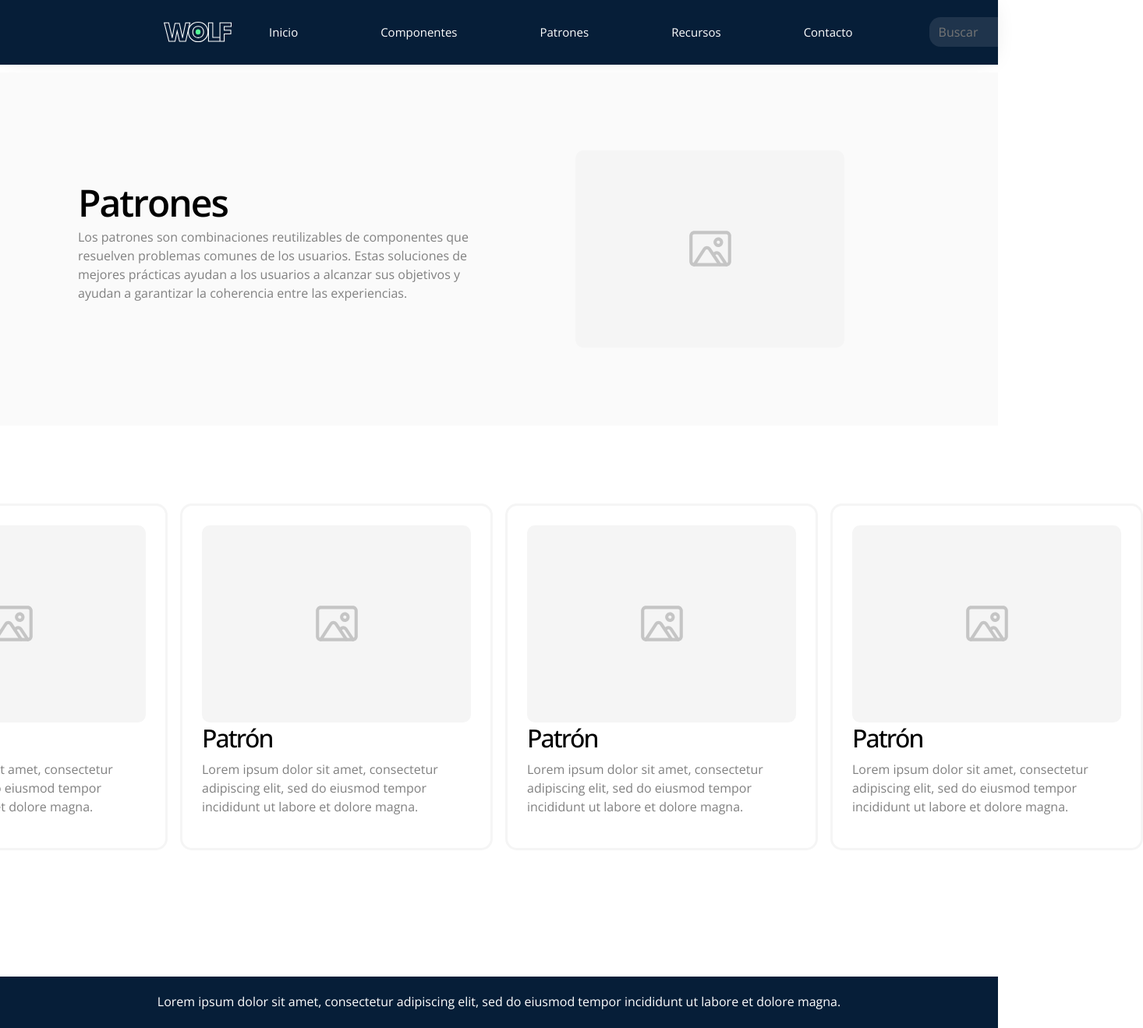
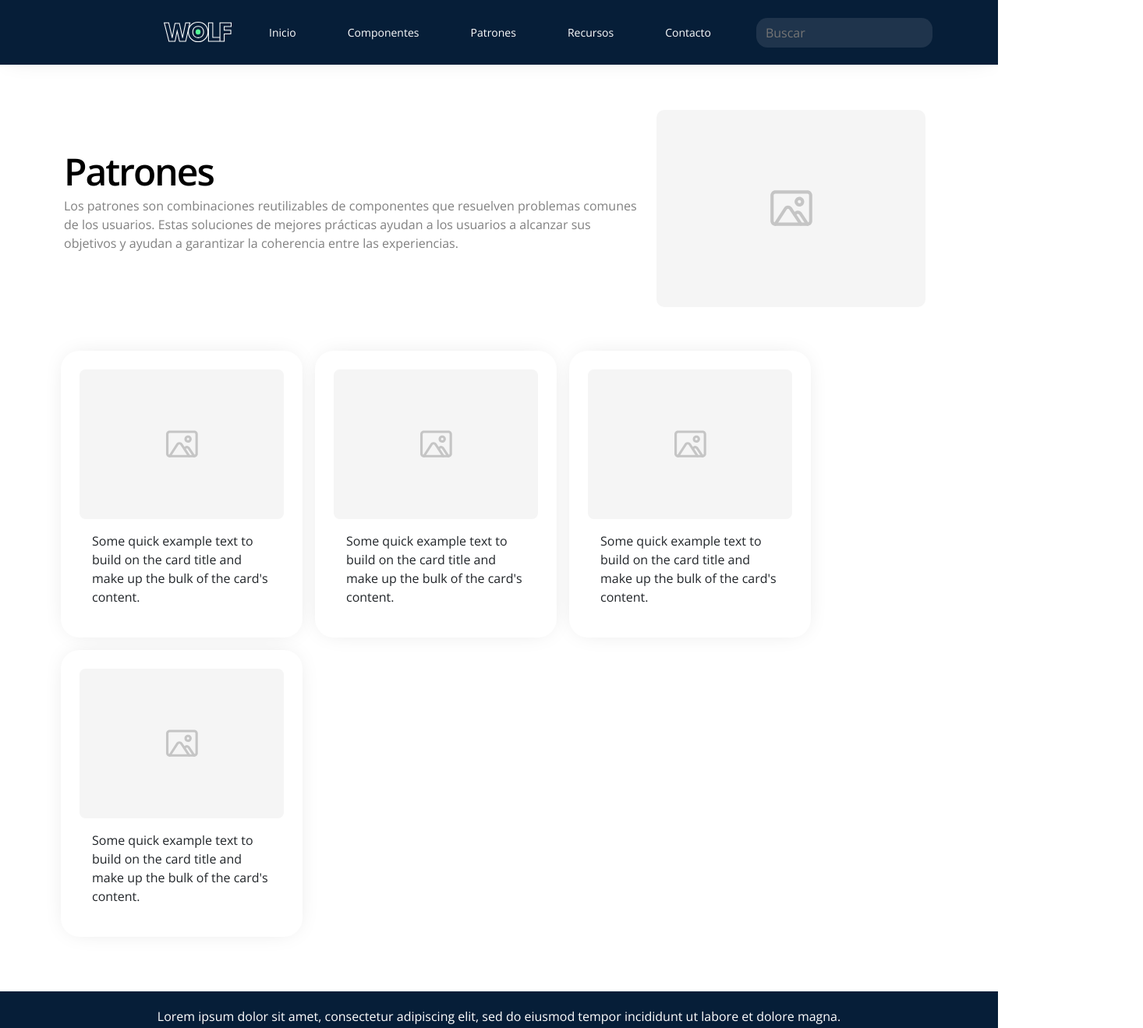
Before and after one commit to AnnyLeanez/Proyecto-W, a plain HTML site: page pages/patrones.html in a window 1280 px wide. Shown: the top 1319 px of the page at 78% size, 1466 px wide, since content can reach past the window. Drawn offline with nearby package versions, Linux system fonts and the light colour scheme.

Commit message:
mejoras css header y cards

```diff
--- a/css/main.css
+++ b/css/main.css
@@ -12,15 +12,15 @@ header{
     box-shadow: 0px 0px 30px -10px rgba(0, 0, 0, 0.15);
     padding: 10px;
     padding-left: 200px;
-    padding-right: 200px;
+    padding-right: 300px;
     margin-bottom:10px;
     background-color: #061E38;
 }
 
 .button-header {
-	padding-right: 90px;
+	padding-right: 50px;
 	position:relative;
-	font-size: 15px;
+	font-size: 14px;
     text-decoration: none;
 	color: white;
 }
@@ -108,12 +108,22 @@ h3 {
 
 .cards {
     text-align: left;
-    background-color: #fafafa;
-    border-radius: 20px;
-    width: 400px;
-    padding: 50px;
-    margin: 10px;
-    display:inline-block;
+    background-color: #ffffff;
+    border-radius: 24px;
+    width: 310px;
+    padding: 24px;
+    margin: 8px;
+    box-shadow: 0px 0px 30px -10px rgba(0, 0, 0, 0.15);
+}
+
+.cards__home {
+    text-align: left;
+    background-color: #ffffff;
+    border-radius: 24px;
+    width: 420px;
+    padding: 32px;
+    margin: 8px;
+    box-shadow: 0px 0px 30px -10px rgba(0, 0, 0, 0.15);
 }
 
 
@@ -174,6 +184,10 @@ footer{
     border: none;
     border-radius: 20px;
     height: 48px;
+}
+
+.card-section {
+    width: 100%;
 }
 
 @media only screen and (min-width: 1024px) {
--- a/pages/patrones.html
+++ b/pages/patrones.html
@@ -36,33 +36,44 @@
             </ul>
         </nav>
     </header>
-    <section class="hero__pages">
-        <div>
-            <h2>Patrones</h2>
-            <p class="texto-gris">Los patrones son combinaciones reutilizables de componentes que resuelven problemas comunes de los usuarios. Estas soluciones de mejores prácticas ayudan a los usuarios a alcanzar sus objetivos y ayudan a garantizar la coherencia entre las experiencias. </p>
+    <div class="container col-xxl-8 py-5">
+        <div class="row align-items-center">
+            <div class="col-lg-8">
+                <h2>Patrones</h2>
+                <p class="texto-gris">Los patrones son combinaciones reutilizables de componentes que resuelven problemas comunes de los usuarios. Estas soluciones de mejores prácticas ayudan a los usuarios a alcanzar sus objetivos y ayudan a garantizar la coherencia entre las experiencias.</p>
+            </div>
+            <div class="col-10 col-sm-8 col-lg-4">
+                <img src="../images/placeholder.svg">
+            </div>
         </div>
-        <img src="../images/placeholder.svg">
-    </section>
-    <section class="box">
-        <div class="box__card">
-            <img src="../images/placeholder.svg">
-            <h3>Patrón</h3>
-            <p class="texto-gris">Lorem ipsum dolor sit amet, consectetur adipiscing elit, sed do eiusmod tempor incididunt ut labore et dolore magna.</p>
-        </div>
-        <div class="box__card">
-            <img src="../images/placeholder.svg">
-            <h3>Patrón</h3>
-            <p class="texto-gris">Lorem ipsum dolor sit amet, consectetur adipiscing elit, sed do eiusmod tempor incididunt ut labore et dolore magna.</p>
-        </div>
-        <div class="box__card">
-            <img src="../images/placeholder.svg">
-            <h3>Patrón</h3>
-            <p class="texto-gris">Lorem ipsum dolor sit amet, consectetur adipiscing elit, sed do eiusmod tempor incididunt ut labore et dolore magna.</p>
-        </div>
-        <div class="box__card">
-            <img src="../images/placeholder.svg">
-            <h3>Patrón</h3>
-            <p class="texto-gris">Lorem ipsum dolor sit amet, consectetur adipiscing elit, sed do eiusmod tempor incididunt ut labore et dolore magna.</p>
+    </div>
+    <section class="container">
+        <div class="row">
+            <div class="cards col-lg-3">
+                <img class="card-img-top" src="../images/placeholder.svg" alt="Componente">
+                <div class="card-body">
+                <p class="card-text">Some quick example text to build on the card title and make up the bulk of the card's content.</p>
+                </div>
+            </div>
+            <div class="cards col-lg-3">
+                <img class="card-img-top" src="../images/placeholder.svg" alt="Componente">
+                <div class="card-body">
+                <p class="card-text">Some quick example text to build on the card title and make up the bulk of the card's content.</p>
+                </div>
+            </div>
+            <div class="cards col-lg-3">
+                <img class="card-img-top" src="../images/placeholder.svg" alt="Componente">
+                <div class="card-body">
+                <p class="card-text">Some quick example text to build on the card title and make up the bulk of the card's content.</p>
+                </div>
+            </div>
+            <div class="cards col-lg-3">
+                <img class="card-img-top" src="../images/placeholder.svg" alt="Componente">
+                <div class="card-body">
+                <p class="card-text">Some quick example text to build on the card title and make up the bulk of the card's content.</p>
+                </div>
+            </div>
+
         </div>
     </section>
     <!-- inicio de footer -->
```
Also changed, not shown: index.html (+8 -6 lines), pages/componentes.html (+40 -26 lines), pages/recursos.html (+31 -20 lines), 1 other file.
